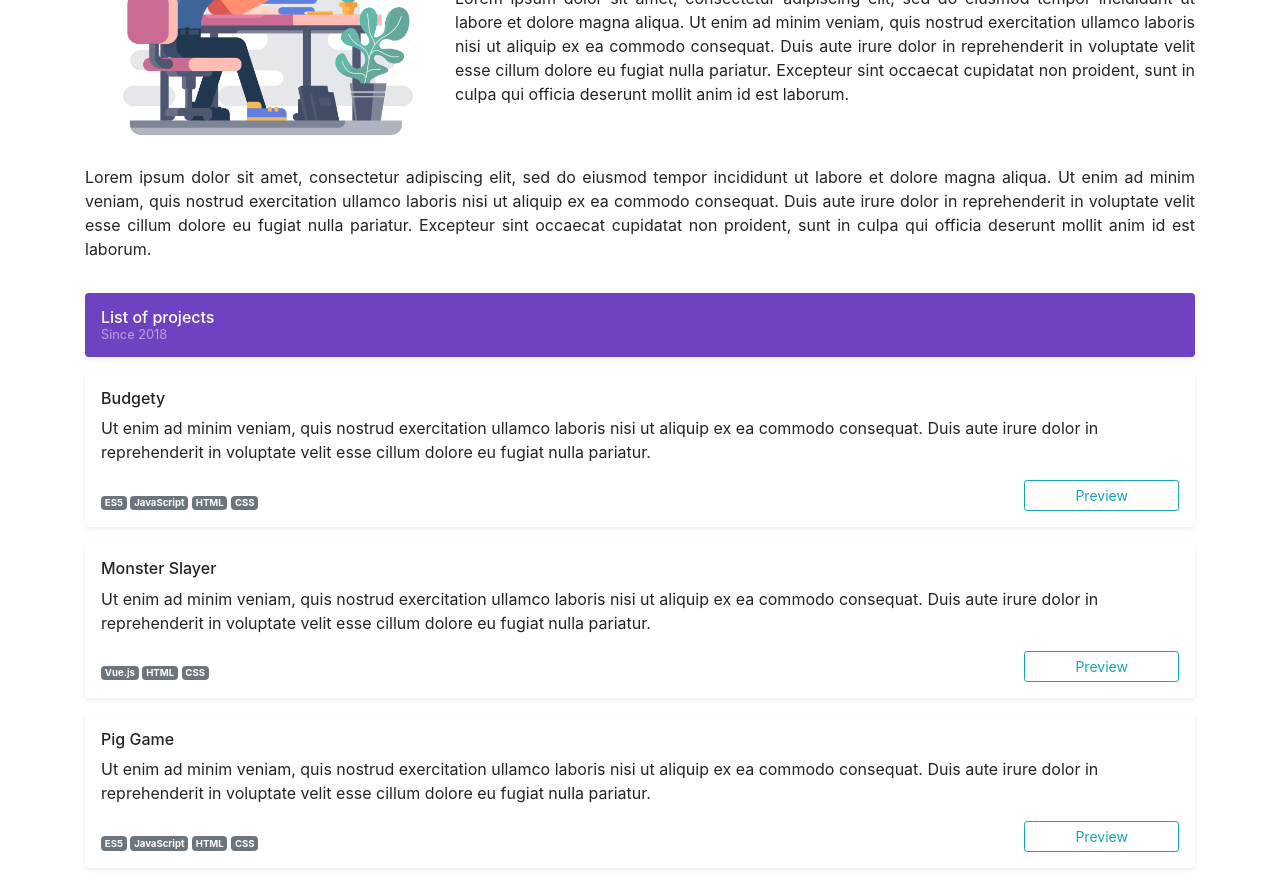
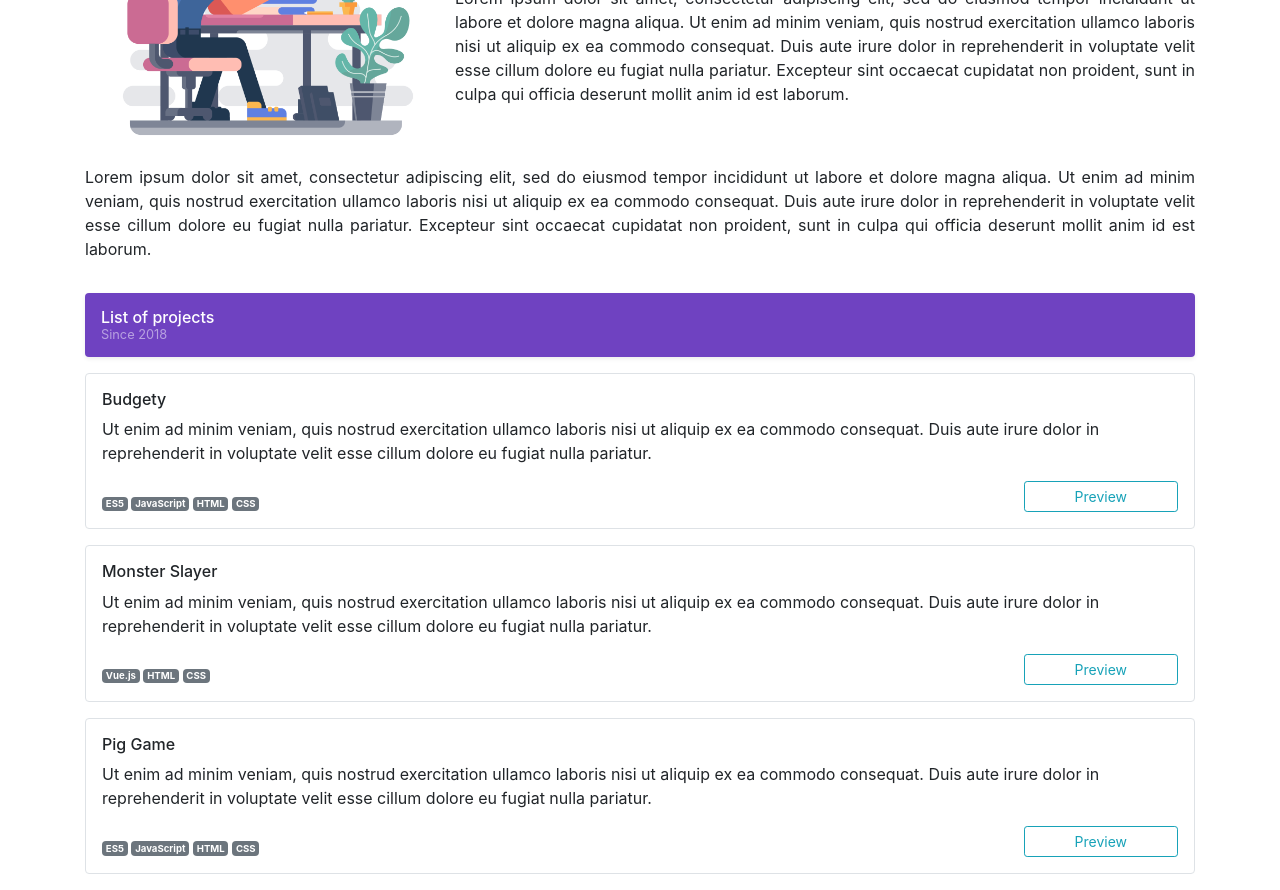
Before and after one commit to gostohov/gostohov.github.io, a plain HTML site: page index.html in a window 1280 px wide. Shown: the part 113-1003 px from the top of the page. Drawn offline with nearby package versions, Linux system fonts and the light colour scheme.

Commit message:
used border class

```diff
--- a/index.html
+++ b/index.html
@@ -37,7 +37,7 @@
                     <small>Since 2018</small>
                 </div>
             </div>
-            <div class="my-3 p-3 bg-white rounded shadow-sm">
+            <div class="my-3 p-3 bg-white rounded border">
                 <h6>Budgety</h6>
                 <p>Ut enim ad minim veniam, quis nostrud exercitation ullamco laboris nisi ut aliquip ex ea commodo consequat. Duis aute irure dolor in reprehenderit in voluptate velit esse cillum dolore eu fugiat nulla pariatur.</p>
                 <div class="row">
@@ -52,7 +52,7 @@
                     </div>
                 </div>
             </div>
-            <div class="my-3 p-3 bg-white rounded shadow-sm">
+            <div class="my-3 p-3 bg-white rounded border">
                 <h6>Monster Slayer</h6>
                 <p>Ut enim ad minim veniam, quis nostrud exercitation ullamco laboris nisi ut aliquip ex ea commodo consequat. Duis aute irure dolor in reprehenderit in voluptate velit esse cillum dolore eu fugiat nulla pariatur.</p>
                 <div class="row">
@@ -66,7 +66,7 @@
                     </div>
                 </div>
             </div>
-            <div class="my-3 p-3 bg-white rounded shadow-sm">
+            <div class="my-3 p-3 bg-white rounded border">
                 <h6>Pig Game</h6>
                 <p>Ut enim ad minim veniam, quis nostrud exercitation ullamco laboris nisi ut aliquip ex ea commodo consequat. Duis aute irure dolor in reprehenderit in voluptate velit esse cillum dolore eu fugiat nulla pariatur.</p>
                 <div class="row">
```
